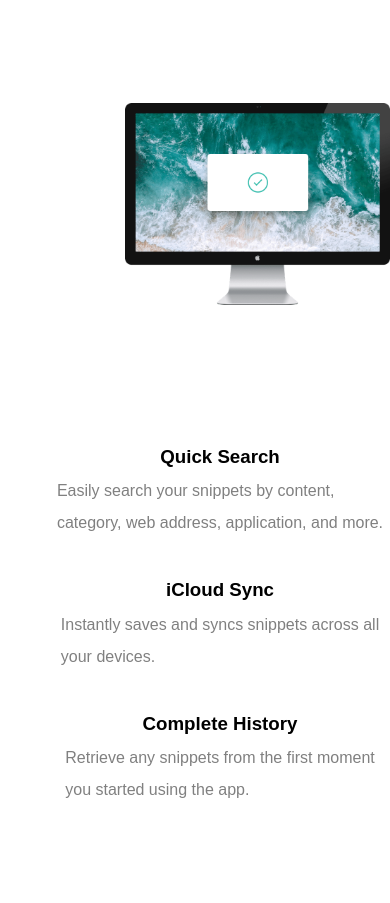
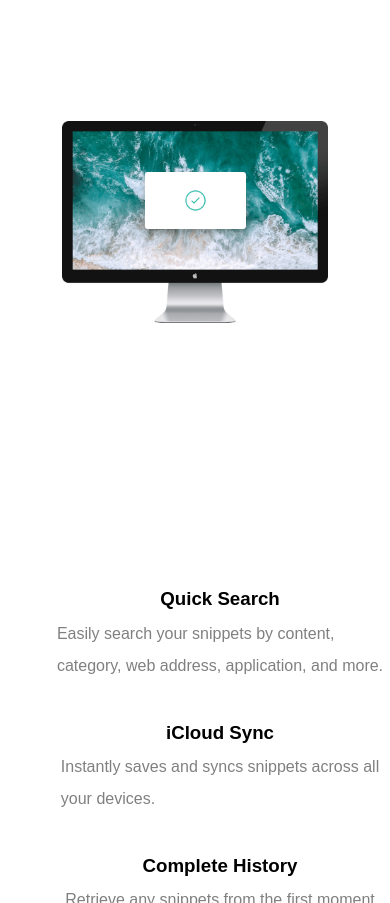
Before and after one commit to waleed630/clipboard-landing-page-master, a plain HTML site: page index.html in a window 390 px wide. Shown: the part 1101-2004 px from the top of the page. Drawn offline with Linux system fonts and the light colour scheme; a web font is replaced by a local one.

Commit message:
fixed .third centerization

```diff
--- a/styles/responsive.css
+++ b/styles/responsive.css
@@ -25,11 +25,11 @@
 
    .third {
    flex-direction: column;
-    /*justify-items: center;*/
    }
 
    .computer-image{
     display: flex;
+    height: 450px;
     justify-content: center;
     align-items: center;
    }
@@ -37,6 +37,7 @@
    .computer-image img{
     width:68vw;
     position: static;
+    margin: 0;
    }
 
    .paragraph h3{
```
